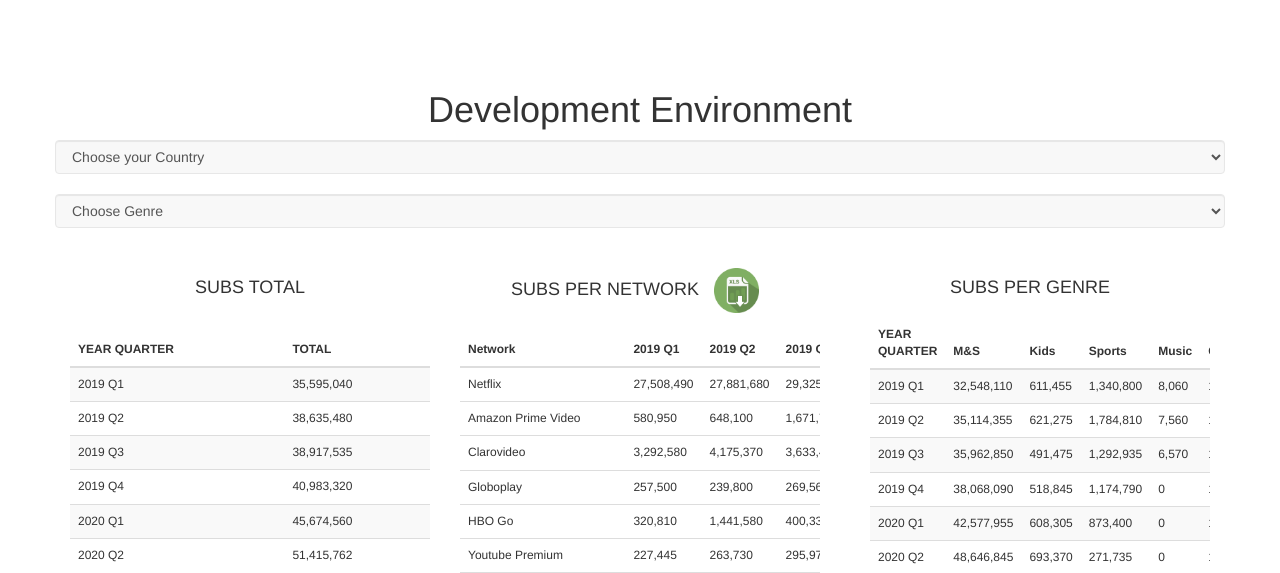
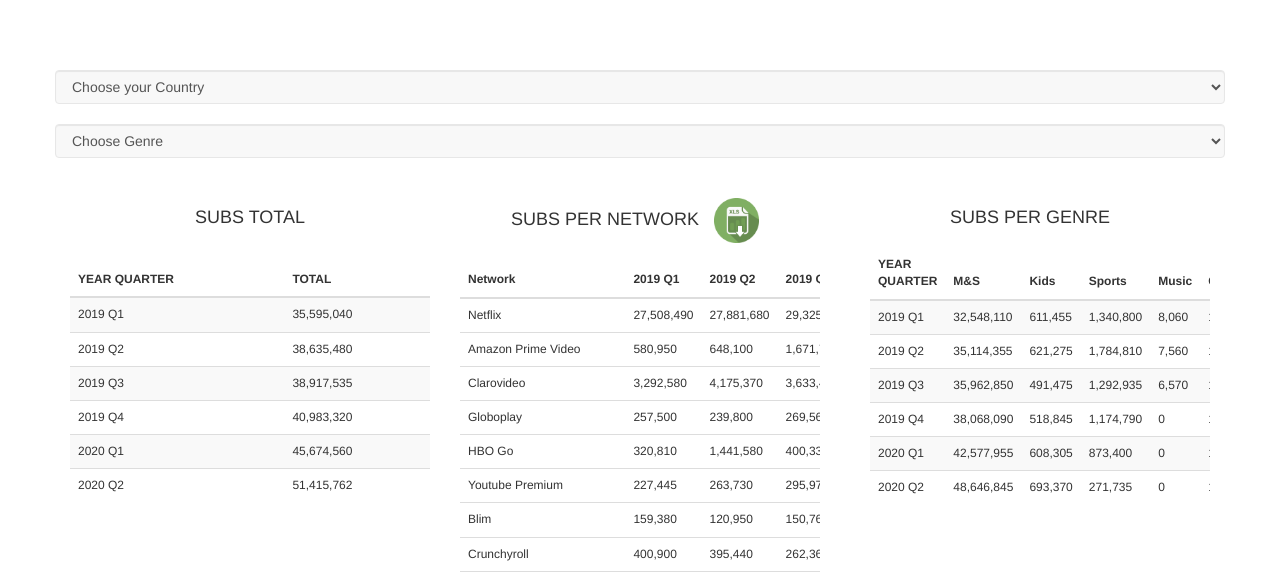
Before and after one commit to rodrigol-oliveira/Dash, a Node server app: page / in a window 1280 px wide. Shown: the part 122-695 px from the top of the page. Run offline with Node 20, Linux system fonts and the light colour scheme; data comes from the database, SQL or seed files in the repository; some libraries are stand-ins or nearby versions.

Commit message:
2020 q2 - prod

```diff
--- a/views/partials/subs1.ejs
+++ b/views/partials/subs1.ejs
@@ -1,5 +1,5 @@
 
-<h1>Development Environment</h1>
+
 
 
             <select class="form-control navbar-default espaco" id="country"  name="country" onchange="filtro()">
```
